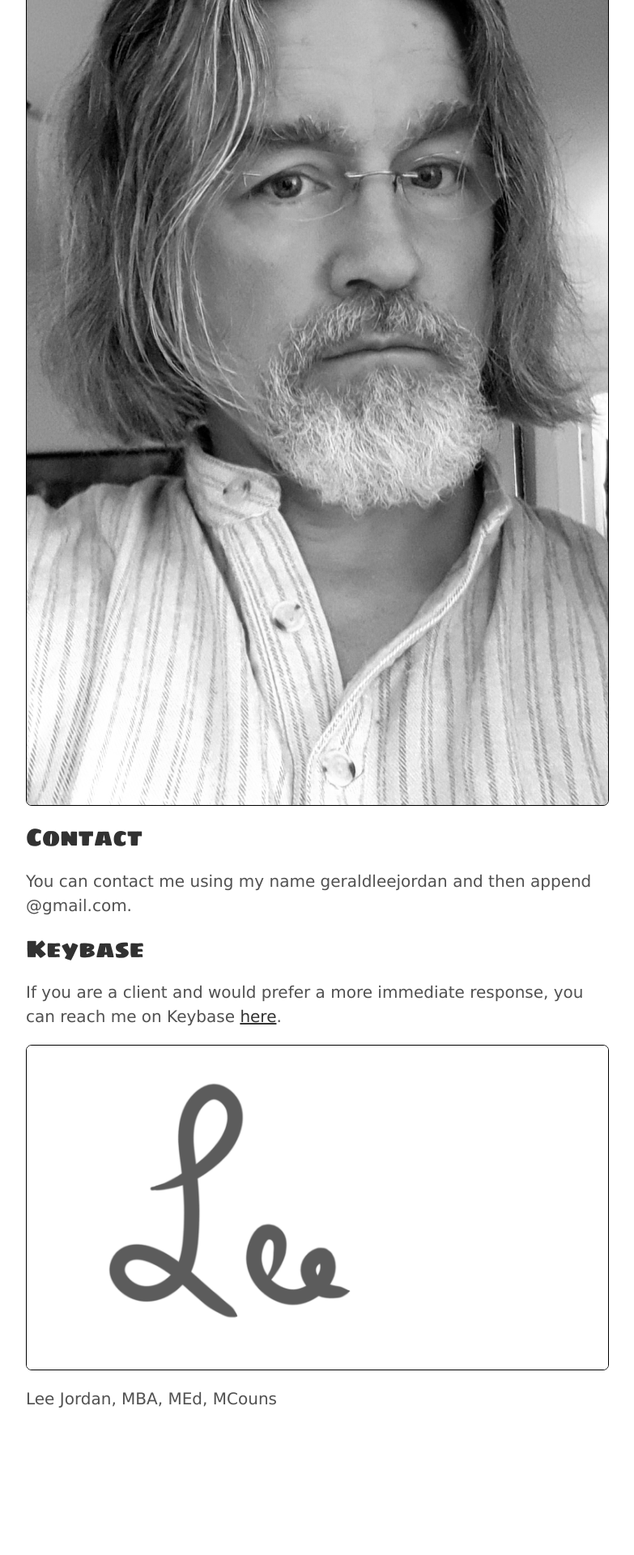
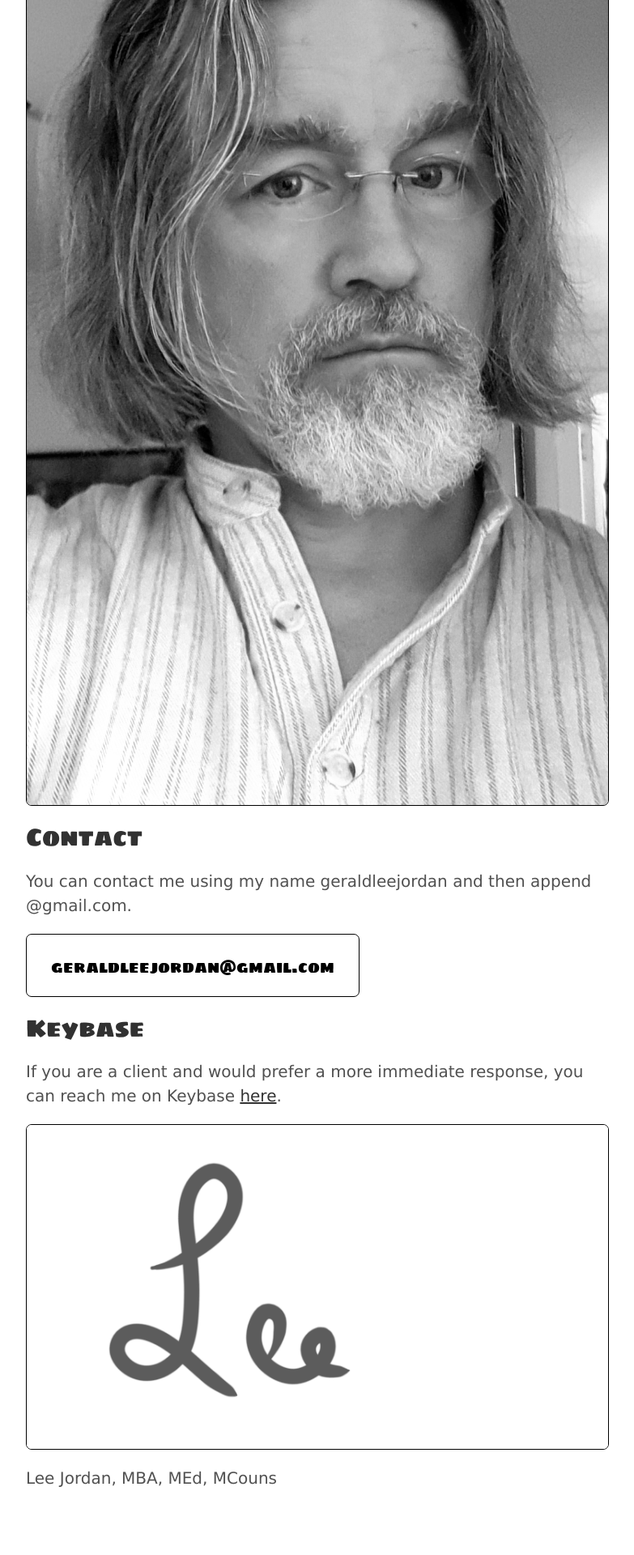
Before and after one commit to tracyjordan/tracyjordan.github.io, a Jekyll site: the page built from about.md, in a window 1280 px wide. Shown: the part 673-2593 px from the top of the page at 81% size, without its empty margins (248-1031 px from the left). Built offline with Jekyll 4.4.1, drawn with Linux system fonts in a browser that asks for light colours; before the commit the page ends 2495 px from its top, so only the background shows below that.

Commit message:
email image

```diff
--- a/about.md
+++ b/about.md
@@ -15,6 +15,8 @@ title: About
 
 <p>You can contact me using my name geraldleejordan and then append @gmail.com.</p>
 
+<p><img class="img-border" src="https://geraldleejordan.com/public/assets/images/gerald-lee-jordan-email.png" alt="Gerald Lee Jordan"></p>
+
 <h2>Keybase</h2>
 
 <p>If you are a client and would prefer a more immediate response, you can reach me on Keybase <a href="https://keybase.io/geraldleejordan/chat" rel="nofollow" target="_blank">here</a>.</p>
```
Also changed, not shown: public/assets/images/gerald-lee-jordan-email.png (added).
